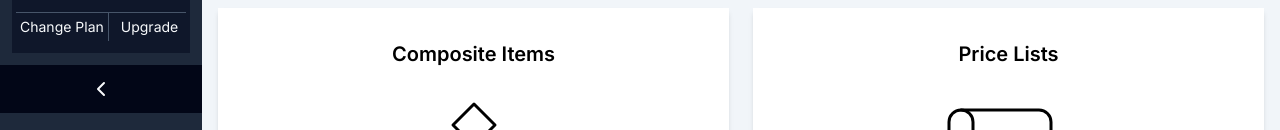
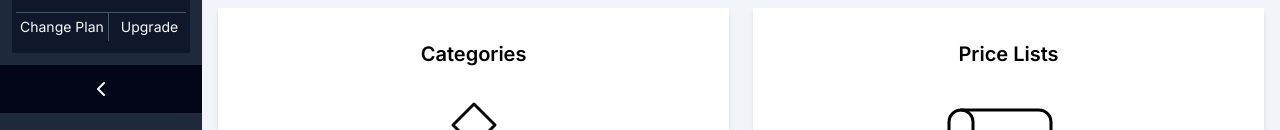
Before and after one commit to clairewambuinjuguna/inventory-management-software, a Next.js app: page /dashboard/inventory in a window 1280 px wide. Shown: the part 528-658 px from the top of the page. Built offline with nearby package versions, Linux system fonts and the light colour scheme.

Commit message:
Fixed the form submission bugs

```diff
--- a/app/(back-office)/dashboard/inventory/page.jsx
+++ b/app/(back-office)/dashboard/inventory/page.jsx
@@ -19,15 +19,15 @@ export default function Inventory() {
       title: "Items",
       description:
         "Create standalone items and services that you buy and sell.",
-      link: "/new",
+      link: "/dashboard/inventory/items/new",
       linkTitle: "New Item",
       enabled: true,
       icon: Shirt,
     },
     {
-      title: "Composite Items",
+      title: "Categories",
       description: "Bundle different items together and sell them as kits.",
-      link: "/new",
+      link: "/dashboard/inventory/categories/new",
       linkTitle: "New Composite Item",
       enabled: false,
       icon: Component,
```
